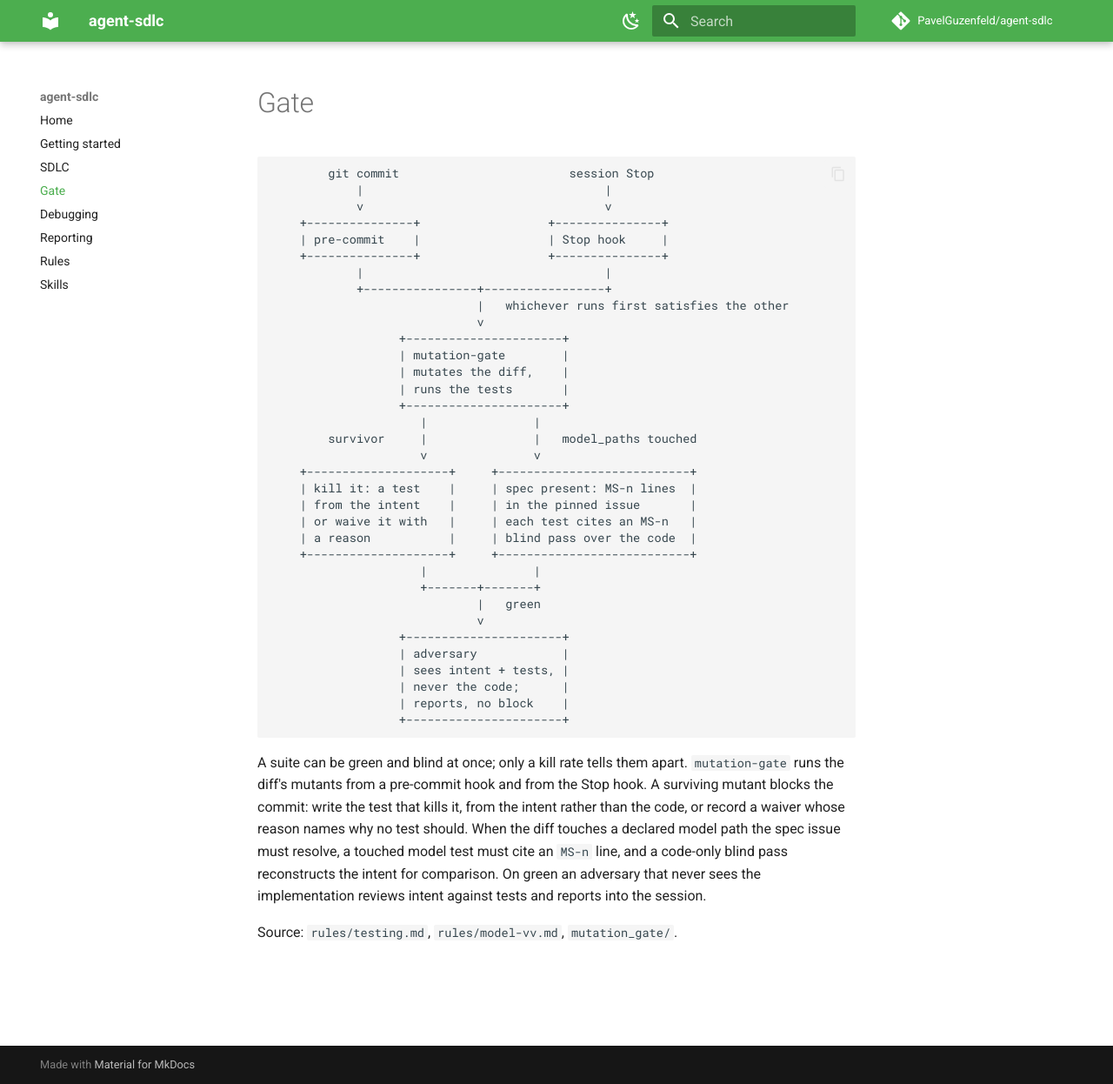
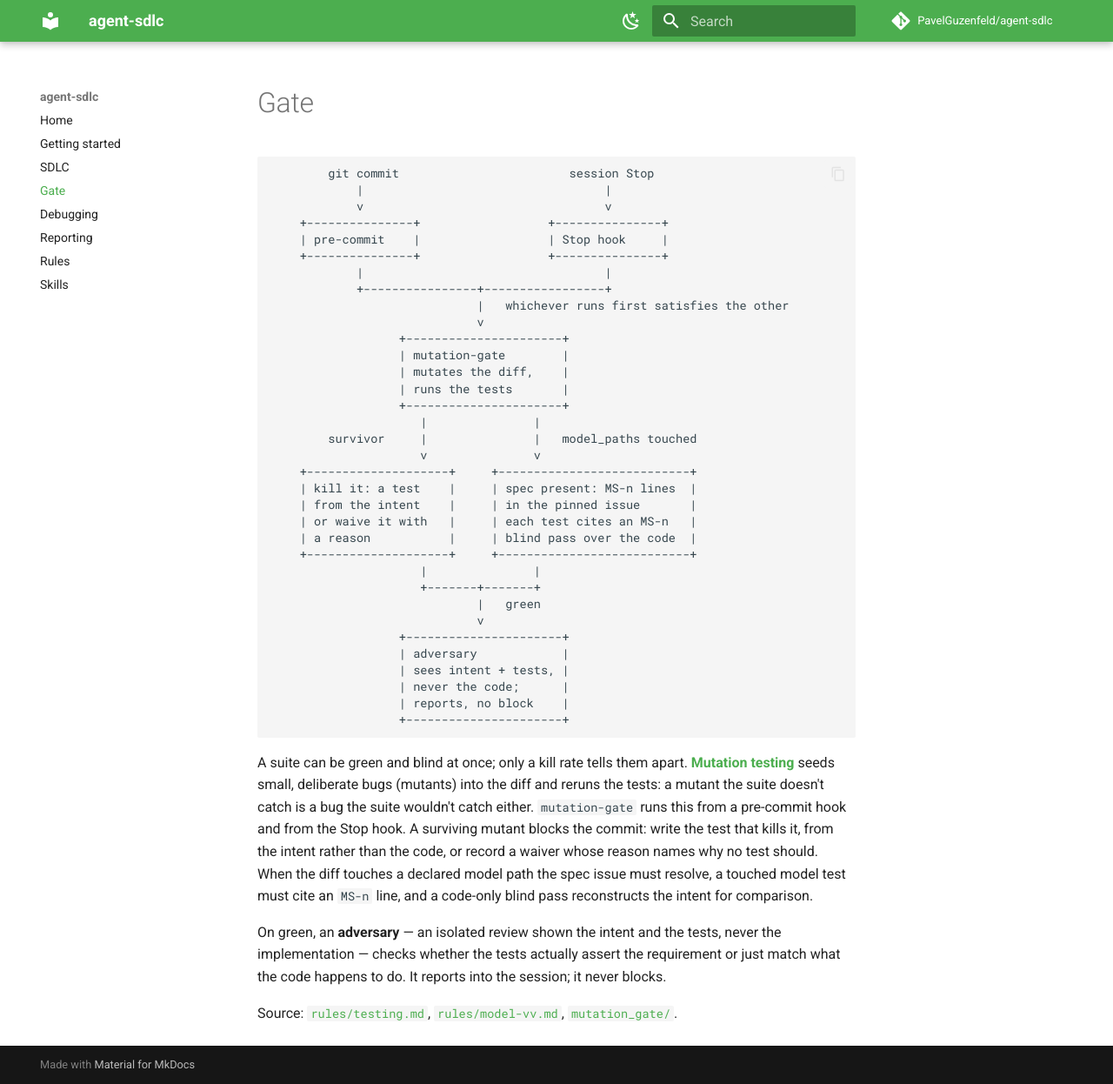
Before and after one commit to PavelGuzenfeld/agent-sdlc, an MkDocs documentation site: the page built from docs/gate.md, in a window 1280 px wide and 1246 px high. Shown: the whole window at 87% size. Built offline with MkDocs 1.6.1 and Material for MkDocs 9.7.7, drawn with Linux system fonts in a browser that asks for light colours; comment, search, counter and statistics services are not loaded.

Commit message:
Docs pass: trim origin-story prose, link sources, add background, restrict issue kinds (#50)
* Trim origin-story prose from index.md, link doc sources, add background on vertical slices and mutation testing, richer site theme

* Explain triage skills, restrict issues to templates (bug/feature/question)

````diff
--- a/docs/gate.md
+++ b/docs/gate.md
@@ -38,13 +38,19 @@
 ```
 
 A suite can be green and blind at once; only a kill rate tells them apart.
-`mutation-gate` runs the diff's mutants from a pre-commit hook and from the
-Stop hook. A surviving mutant blocks the commit: write the test that kills it,
-from the intent rather than the code, or record a waiver whose reason names
-why no test should. When the diff touches a declared model path the spec
-issue must resolve, a touched model test must cite an `MS-n` line, and a
-code-only blind pass reconstructs the intent for comparison. On green an
-adversary that never sees the implementation reviews intent against tests and
-reports into the session.
+[**Mutation testing**](https://en.wikipedia.org/wiki/Mutation_testing) seeds
+small, deliberate bugs (mutants) into the diff and reruns the tests: a mutant
+the suite doesn't catch is a bug the suite wouldn't catch either. `mutation-gate`
+runs this from a pre-commit hook and from the Stop hook. A surviving mutant
+blocks the commit: write the test that kills it, from the intent rather than
+the code, or record a waiver whose reason names why no test should. When the
+diff touches a declared model path the spec issue must resolve, a touched
+model test must cite an `MS-n` line, and a code-only blind pass reconstructs
+the intent for comparison.
 
-Source: `rules/testing.md`, `rules/model-vv.md`, `mutation_gate/`.
+On green, an **adversary** — an isolated review shown the intent and the
+tests, never the implementation — checks whether the tests actually assert
+the requirement or just match what the code happens to do. It reports into
+the session; it never blocks.
+
+Source: [`rules/testing.md`](https://github.com/PavelGuzenfeld/agent-sdlc/blob/main/rules/testing.md), [`rules/model-vv.md`](https://github.com/PavelGuzenfeld/agent-sdlc/blob/main/rules/model-vv.md), [`mutation_gate/`](https://github.com/PavelGuzenfeld/agent-sdlc/tree/main/mutation_gate).
--- a/mkdocs.yml
+++ b/mkdocs.yml
@@ -21,14 +21,19 @@ theme:
         icon: material/weather-sunny
         name: Switch to light mode
   features:
+    - navigation.sections
     - navigation.top
     - content.code.copy
     - search.suggest
 
 markdown_extensions:
+  - admonition
   - tables
   - toc:
       permalink: true
+  - pymdownx.highlight:
+      anchor_linenums: true
+  - pymdownx.inlinehilite
   - pymdownx.snippets:
       base_path: [.]
       check_paths: true
````
Also changed, not shown: docs/debugging.md (+1 -1 lines), docs/index.md (+2 -6 lines), docs/reporting.md (+13 -2 lines), docs/sdlc.md (+9 -1 lines), 1 other file.
